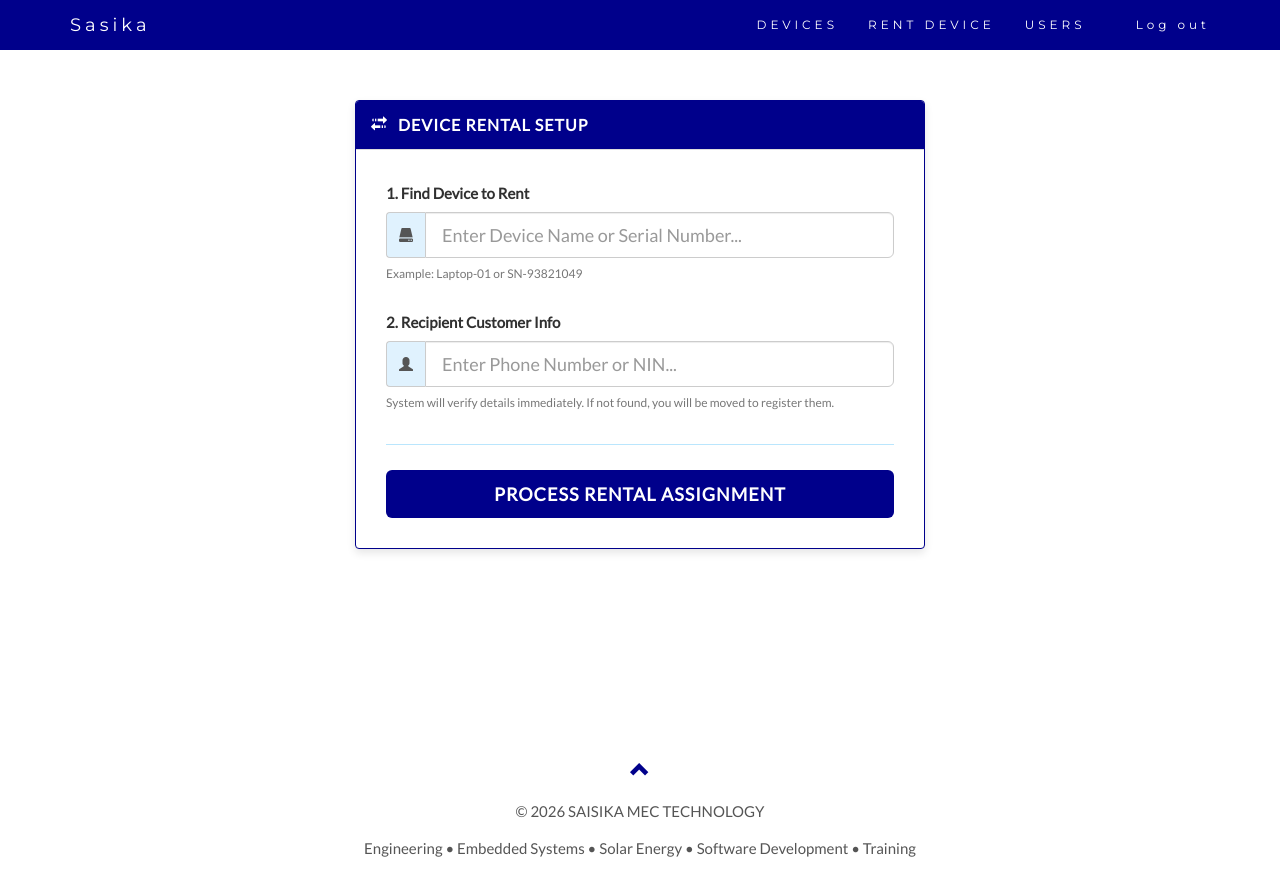
After one commit to paul-Ngene/adminsaisika_rent, a Django app: page /rent-devices/ in a window 1280 px wide. The commit adds this page. Run offline with Django 5.2, Linux system fonts and the light colour scheme; a user stored in the database is signed in; some libraries are stand-ins or nearby versions.

Commit message:
update on rent device

```diff
--- a/adminSite/urls.py
+++ b/adminSite/urls.py
@@ -15,4 +15,5 @@ urlpatterns = [
     path('update_device/<str:pk>', views.update_device, name='update_device'),
     path('assign-device/<str:pk>', views.assign_device_with_id, name='assign_device_with_id'),
     path('add-device/', views.add_device, name='add_device'),
+    path('rent-devices/', views.rent_device_flow, name='rent_device_flow'),
 ]
--- a/adminSite/views.py
+++ b/adminSite/views.py
@@ -21,6 +21,8 @@ from django.utils import timezone
 
 from django.contrib.auth.decorators import login_required
 from .models import Device, User_info
+from django.db.models import Q
+
 from itertools import chain
 
 User = get_user_model()
@@ -169,6 +171,47 @@ def assign_device(request):
     return render(request, "assign_device.html", context)
 
 @login_required(login_url='login')
+def rent_device_flow(request):
+    if request.method == "POST":
+        device_search = request.POST.get("device_search")
+        user_search = request.POST.get("user_search")
+
+        # 1. Look up the device by Name or Serial Number
+        device = Device.objects.filter(
+            Q(serial_number=device_search) | Q(name__icontains=device_search)
+        ).first()
+
+        if not device:
+            messages.error(request, f"Device matching '{device_search}' not found.")
+            return render(request, 'rent_device_flow.html', {"device_search": device_search, "user_search": user_search})
+
+        if device.status != "AVAILABLE":
+            messages.error(request, f"Device '{device.name}' is currently {device.status} and cannot be rented.")
+            return render(request, 'rent_device_flow.html', {"device_search": device_search, "user_search": user_search})
+
+        # 2. Look up the user using Phone or NIN from the User_info profile
+        user_info = User_info.objects.filter(
+            Q(phone=user_search) | Q(nin=user_search)
+        ).select_related('user').first()
+
+        # If user does not exist in the system, redirect to the registration page
+        if not user_info:
+            messages.info(request, f"No user found with Phone/NIN: '{user_search}'. Please register them first.")
+            return redirect('register')
+
+        # 3. Process the Rental Assignment
+        device.current_user = user_info.user
+        device.status = "ACTIVE"
+        device.assigned_at = timezone.now()
+        device.due_date = timezone.now() + timedelta(hours=24) # 24-hour rental window
+        device.save()
+
+        messages.success(request, f"Successfully rented '{device.name}' to {user_info.user.username}!")
+        return redirect('users')
+
+    return render(request, 'rent_device_flow.html')
+
+@login_required(login_url='login')
 def return_device(request, pk):
     device = get_object_or_404(Device, id=pk)
     device.status = "AVAILABLE"
--- a/templates/add_device.html
+++ b/templates/add_device.html
@@ -4,7 +4,7 @@
 {% block title %}Add Device{% endblock %}
 
 {% block devices %}{% url 'devices'  %}{% endblock %}
-{% block assign %}{% url 'assign_device'  %}{% endblock %}
+{% block assign %}{% url 'rent_device_flow'  %}{% endblock %}
 {% block users %}{% url 'users'  %}{% endblock %} users
 {% block login %}{% url 'login'  %}{% endblock %}
 {% block logout %}{% url 'logout'  %}{% endblock %}
--- a/templates/assign_device.html
+++ b/templates/assign_device.html
@@ -4,7 +4,7 @@
 {% block title %}Assign Device{% endblock %}
 
 {% block devices %}{% url 'devices'  %}{% endblock %}
-{% block assign %}{% url 'assign_device'  %}{% endblock %}
+{% block assign %}{% url 'rent_device_flow'  %}{% endblock %}
 {% block users %}{% url 'users'  %}{% endblock %} users
 {% block login %}{% url 'login'  %}{% endblock %}
 {% block logout %}{% url 'logout'  %}{% endblock %}
--- a/templates/base.html
+++ b/templates/base.html
@@ -14,7 +14,7 @@
 
 
 
-  <style>
+ <style>
   body {
     font: 400 15px Lato, sans-serif;
     line-height: 1.8;
@@ -186,7 +186,7 @@
     <div class="collapse navbar-collapse" id="myNavbar">
       <ul class="nav navbar-nav navbar-right">
         <li><a href="{% block devices %}{% endblock %}">DEVICES</a></li>
-        <li><a href="{% block assign %}{% endblock %}">ASSIGN DEVICE</a></li>
+        <li><a href="{% block assign %}{% endblock %}">RENT DEVICE</a></li>
         <li><a href="{% block users %}{% endblock %}">USERS</a></li>
         {% if user.is_authenticated%}
         <li style="padding-left: 20px;"><a href="{% block logout %}{% endblock %}">Log out</a></li>
--- a/templates/device display.html
+++ b/templates/device display.html
@@ -4,7 +4,7 @@
 {% block title %}Device List{% endblock %}
 
 {% block devices %}{% url 'devices'  %}{% endblock %}
-{% block assign %}{% url 'assign_device'  %}{% endblock %}
+{% block assign %}{% url 'rent_device_flow'  %}{% endblock %}
 {% block users %}{% url 'users'  %}{% endblock %} users
 {% block login %}{% url 'login'  %}{% endblock %}
 {% block logout %}{% url 'logout'  %}{% endblock %}
--- a/templates/login saisika.html
+++ b/templates/login saisika.html
@@ -23,7 +23,7 @@
 {% block title %}Login{% endblock %}
 
 {% block devices %}{% url 'devices'  %}{% endblock %}
-{% block assign %}{% url 'assign_device'  %}{% endblock %}
+{% block assign %}{% url 'rent_device_flow'  %}{% endblock %}
 {% block users %}{% url 'users'  %}{% endblock %} users
 {% block login %}{% url 'login'  %}{% endblock %}
 {% block logout %}{% url 'logout'  %}{% endblock %}
--- a/templates/register saisika.html
+++ b/templates/register saisika.html
@@ -24,7 +24,7 @@
 {% block title %}Register{% endblock %}
 
 {% block devices %}{% url 'devices'  %}{% endblock %}
-{% block assign %}{% url 'assign_device'  %}{% endblock %}
+{% block assign %}{% url 'rent_device_flow'  %}{% endblock %}
 {% block users %}{% url 'users'  %}{% endblock %} users
 {% block login %}{% url 'login'  %}{% endblock %}
 {% block logout %}{% url 'logout'  %}{% endblock %}
--- /dev/null
+++ b/templates/rent_device_flow.html
@@ -0,0 +1,76 @@
+{% extends 'base.html' %}
+{% block title %}Rent a Device - Sasika{% endblock %}
+
+{% block devices %}{% url 'devices'  %}{% endblock %}
+{% block assign %}{% url 'rent_device_flow'  %}{% endblock %}
+{% block users %}{% url 'users'  %}{% endblock %} users
+{% block login %}{% url 'login'  %}{% endblock %}
+{% block logout %}{% url 'logout'  %}{% endblock %}
+
+{% block content %}
+
+
+<div class="container" style="margin-top: 100px; max-width: 600px;">
+
+    <div class="panel panel-default" style="border: 1px solid #00008B; box-shadow: 0 4px 8px rgba(0,0,0,0.1);">
+        <div class="panel-heading" style="background-color: #00008B; color: white; padding: 15px;">
+            <h3 class="panel-title" style="font-weight: 600; letter-spacing: 1px; text-transform: uppercase;">
+                <span class="glyphicon glyphicon-transfer" style="margin-right: 10px;"></span>Device Rental Setup
+            </h3>
+        </div>
+
+        <div class="panel-body" style="padding: 30px;">
+
+            {% if messages %}
+                {% for message in messages %}
+                    <div class="alert alert-{% if message.tags == 'error' %}danger{% else %}{{ message.tags }}{% endif %} alert-dismissible" role="alert">
+                        <button type="button" class="close" data-dismiss="alert" aria-label="Close"><span aria-hidden="true">&times;</span></button>
+                        {{ message }}
+                    </div>
+                {% endfor %}
+            {% endif %}
+
+            <form method="POST" action="">
+                {% csrf_token %}
+
+                <div class="form-group" style="margin-bottom: 25px;">
+                    <label for="device_search" style="color: #303030; font-weight: 600;">1. Find Device to Rent</label>
+                    <div class="input-group">
+                        <span class="input-group-addon" style="background-color: #e0f2fe;"><i class="glyphicon glyphicon-hdd"></i></span>
+                        <input type="text"
+                               class="form-control input-lg"
+                               id="device_search"
+                               name="device_search"
+                               placeholder="Enter Device Name or Serial Number..."
+                               value="{{ device_search|default:'' }}"
+                               required>
+                    </div>
+                    <span class="help-block" style="font-size: 12px; color: #777;">Example: Laptop-01 or SN-93821049</span>
+                </div>
+
+                <div class="form-group" style="margin-bottom: 30px;">
+                    <label for="user_search" style="color: #303030; font-weight: 600;">2. Recipient Customer Info</label>
+                    <div class="input-group">
+                        <span class="input-group-addon" style="background-color: #e0f2fe;"><i class="glyphicon glyphicon-user"></i></span>
+                        <input type="text"
+                               class="form-control input-lg"
+                               id="user_search"
+                               name="user_search"
+                               placeholder="Enter Phone Number or NIN..."
+                               value="{{ user_search|default:'' }}"
+                               required>
+                    </div>
+                    <span class="help-block" style="font-size: 12px; color: #777;">System will verify details immediately. If not found, you will be moved to register them.</span>
+                </div>
+
+                <hr style="border-top: 1px solid #bae6fd; margin-bottom: 25px;">
+
+                <button type="submit" class="btn btn-block btn-lg btn-primary-custom" style="font-weight: bold; letter-spacing: 1px; padding: 12px;">
+                    PROCESS RENTAL ASSIGNMENT
+                </button>
+            </form>
+
+        </div>
+    </div>
+</div>
+{% endblock %}
--- a/templates/user display.html
+++ b/templates/user display.html
@@ -3,7 +3,7 @@
 {% block title %}Users{% endblock %}
 
 {% block devices %}{% url 'devices' %}{% endblock %}
-{% block assign %}{% url 'assign_device' %}{% endblock %}
+{% block assign %}{% url 'rent_device_flow' %}{% endblock %}
 {% block users %}{% url 'users' %}{% endblock %}
 {% block login %}{% url 'login' %}{% endblock %}
 {% block logout %}{% url 'logout' %}{% endblock %}
```
Also changed, not shown: db.sqlite3.
